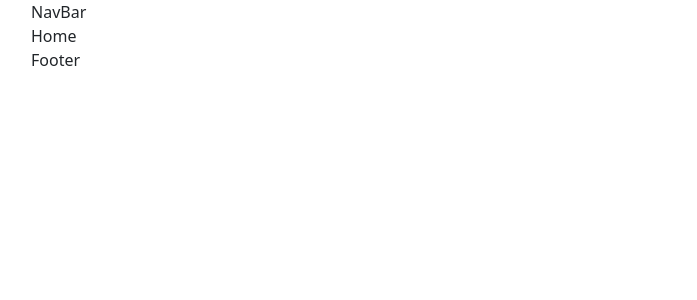
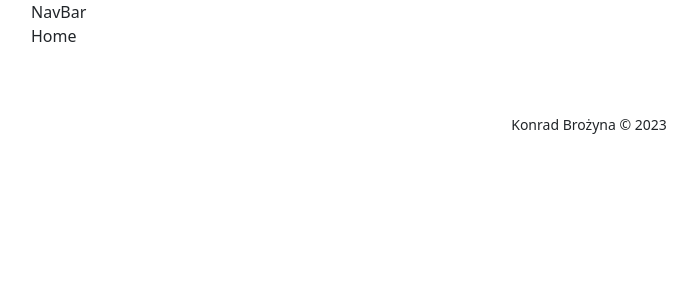
Before and after one commit to kondzio3002/ShopApp, a React (Create React App) app in the folder client/: page / in a window 1280 px wide. Shown: the top 300 px of the page, without its empty margins (51-748 px from the left). Built offline with nearby package versions, Linux system fonts and the light colour scheme.

Commit message:
Add Footer

```diff
--- a/client/src/components/layout/Footer/Footer.js
+++ b/client/src/components/layout/Footer/Footer.js
@@ -1,8 +1,10 @@
 const Footer = () => {
   return (
-    <div>
-      Footer
-    </div>
+    <footer className="py-3 mt-5">
+      <div align="center">
+        <small>Konrad Brożyna &copy; 2023</small>
+      </div>
+    </footer>
   );
 };
 
```
